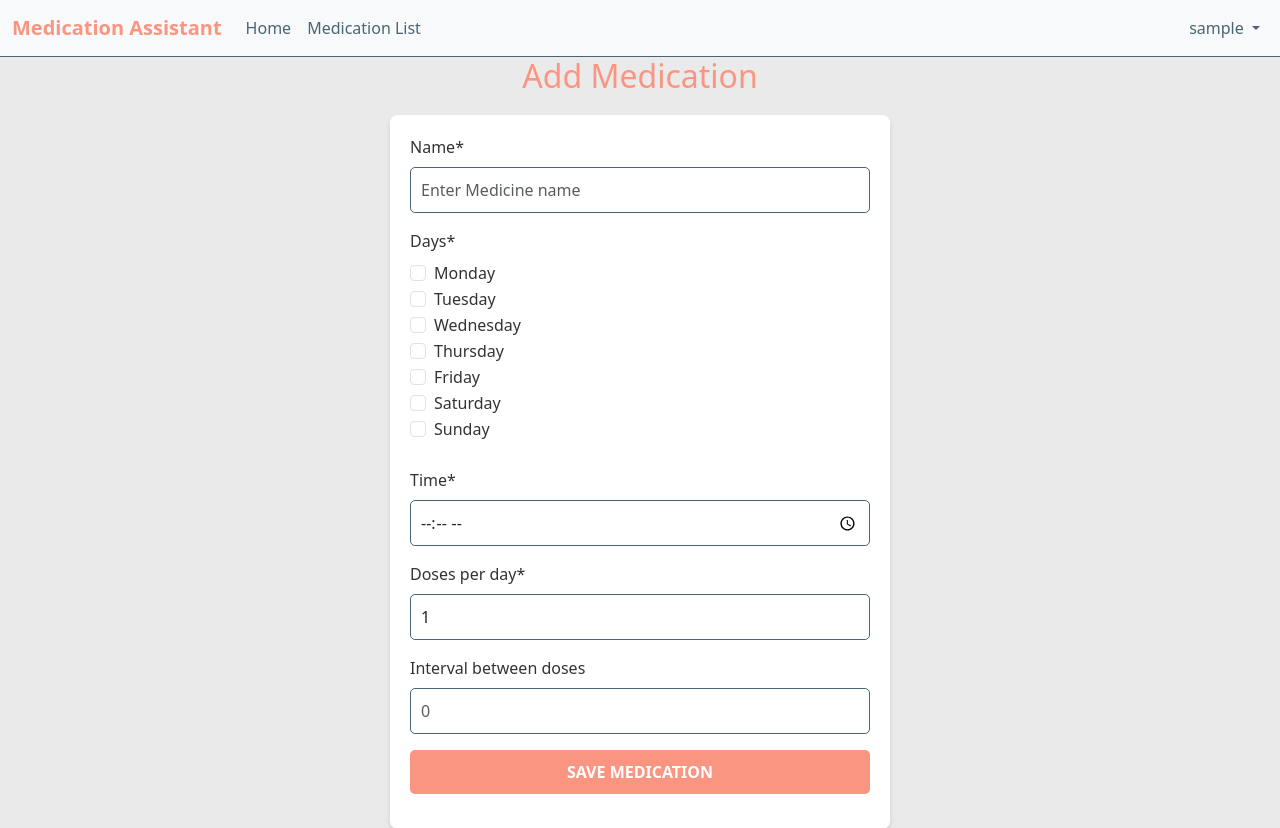
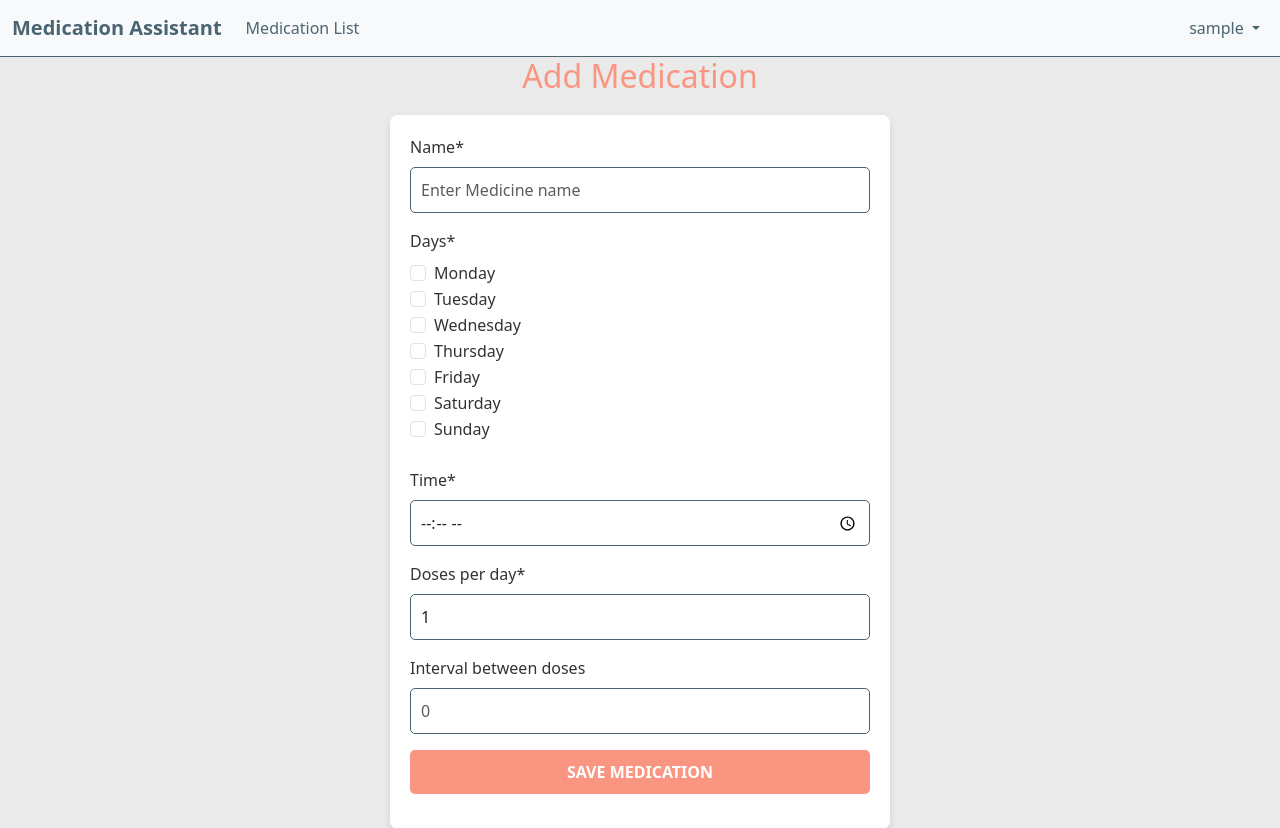
Before and after one commit to Oleksii-Al/medicine-taker, a Django app: page /add/ in a window 1280 px wide. Shown: the top 828 px of the page. Run offline with Django 4.2, Linux system fonts and the light colour scheme; the visitor is signed in with stand-in values (Sample User, id 1); some libraries are stand-ins or nearby versions.

Commit message:
Add link to Home page and nav brand

```diff
--- a/static/css/style.css
+++ b/static/css/style.css
@@ -27,7 +27,7 @@ body {
 }
 
 .navbar-brand {
-    color: var(--primary-color) !important;
+    color: var(--secondary-color) !important;
     font-weight: bold;
 }
 
--- a/templates/base.html
+++ b/templates/base.html
@@ -21,15 +21,12 @@
 <body>
     <nav class="navbar navbar-expand-lg bg-light custom-nav">
     <div class="container-fluid">
-        <a class="navbar-brand text-primary" href="#">Medication Assistant</a>
+        <a class="navbar-brand text-primary" href="{% url 'medication' %}">Medication Assistant</a>
         <button class="navbar-toggler text-secondary" type="button" data-bs-toggle="collapse" data-bs-target="#navbarNavDropdown" aria-controls="navbarNavDropdown" aria-expanded="false" aria-label="Toggle navigation">
             <span class="navbar-toggler-icon"></span>
         </button>
         <div class="collapse navbar-collapse" id="navbarNavDropdown">
             <ul class="navbar-nav">
-                <li class="nav-item">
-                    <a class="nav-link text-secondary" aria-current="page" href="#">Home</a>
-                </li>
                 {% if user.is_authenticated %}
                 <li class="nav-item">
                     <a class="nav-link text-secondary {% if request.path == medication_url %}active{% endif %}" href="{% url 'medication' %}">Medication List</a>
@@ -48,6 +45,9 @@
             </ul>
             <ul class="navbar-nav">
                 {% else %}
+                <li class="nav-item">
+                    <a class="nav-link text-secondary {% if request.path == medication_url %}active{% endif %}" aria-current="page" href="{% url 'medication' %}">Home</a>
+                </li>
                 <li class="nav-item">
                     <a class="nav-link text-secondary {% if request.path == login_url %}active{% endif %}" aria-current="page" href="{% url 'account_login' %}">Login</a>
                 </li>
```
